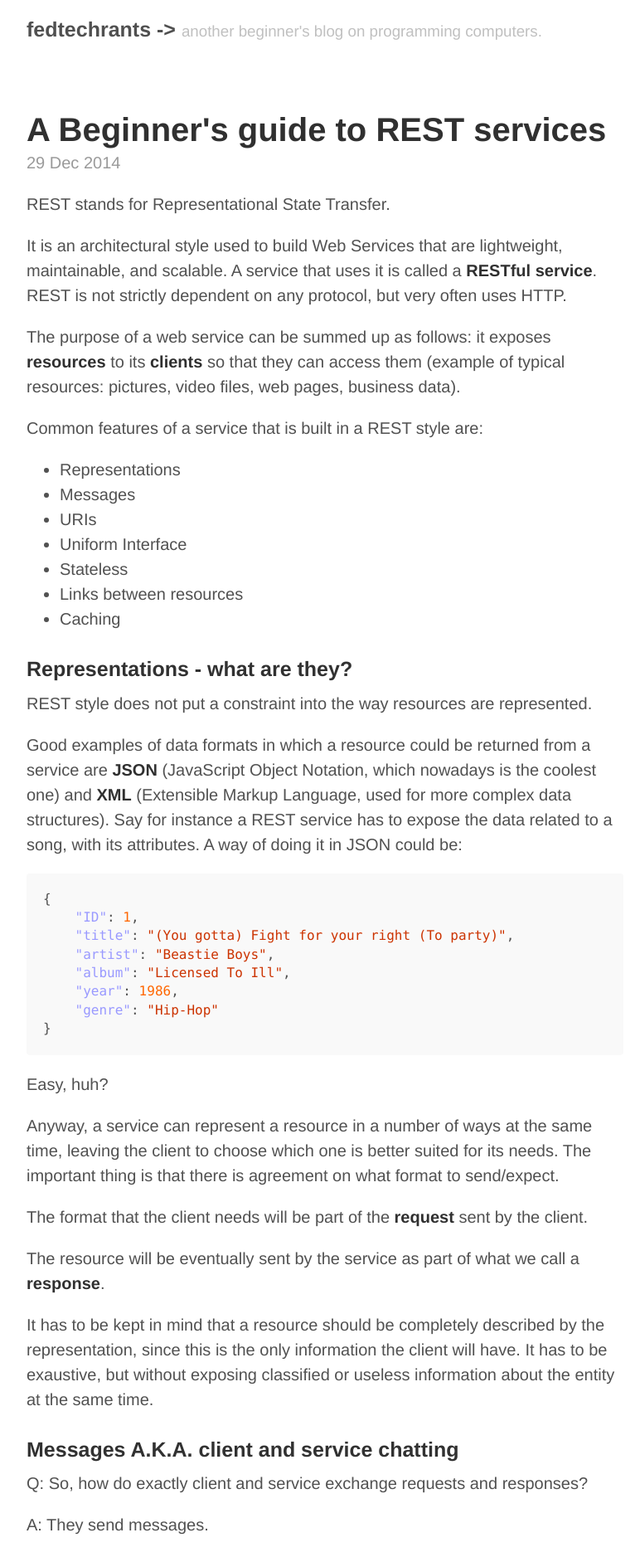
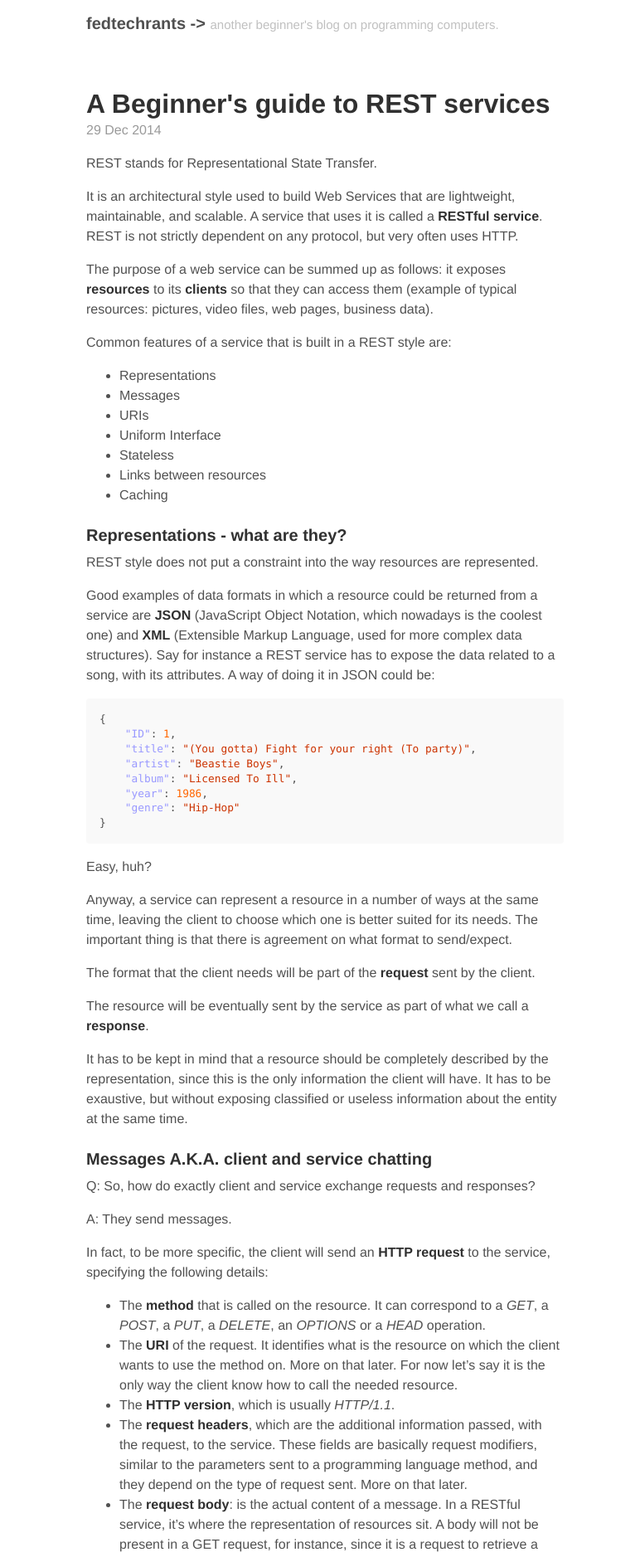
Before and after one commit to federicomaffei/federicomaffei.github.io, a Jekyll site: the page built from _posts/2014-12-29-REST-whatisit.md, in a window 1280 px wide. Shown: the top 1877 px of the page at 83% size, without its empty margins (248-1020 px from the left). Built offline with Jekyll 4.4.1, drawn with Linux system fonts in a browser that asks for light colours; Markdown is read by kramdown in place of the engine named in the settings; comment, search, counter and statistics services are not loaded.

Commit message:
changed blog text size

```diff
--- a/_config.yml
+++ b/_config.yml
@@ -2,7 +2,7 @@
 markdown:         redcarpet
 pygments:         true
 redcarpet:
-  extensions: ["no_intra_emphasis", "fenced_code_blocks", "autolink", "tables", "with_toc_data"]
+  extensions: ["no_intra_emphasis", "fenced_code_blocks", "tables", "with_toc_data"]
 
 # Permalinks
 permalink:        pretty
--- a/_posts/2014-12-29-REST-whatisit.md
+++ b/_posts/2014-12-29-REST-whatisit.md
@@ -88,12 +88,12 @@ HTTP provides a set of methods that allow the client to perform standard operati
 
 | Method  | Operation performed                              | Quality                |
 |---------|--------------------------------------------------|------------------------|
-| GET     | Read a resource                                  | Safe                   |
-| POST    | Insert a new resource, or update an existing one | N/A                    |
-| PUT     | Insert a new resource, or update an existing one | Idempotent (see below) |
-| DELETE  | Delete a resource                                | Idempotent             |
-| OPTIONS | List allowed operations on a resource            | Safe                   |
-| HEAD    | Return only the response header, no body         | Safe                   |
+| **GET**     | Read a resource                                  | Safe                   |
+| **POST**    | Insert a new resource, or update an existing one | N/A                    |
+| **PUT**     | Insert a new resource, or update an existing one | Idempotent (see below) |
+| **DELETE**  | Delete a resource                                | Idempotent             |
+| **OPTIONS** | List allowed operations on a resource            | Safe                   |
+| **HEAD**    | Return only the response header, no body         | Safe                   |
 
 The key difference between *POST* and *PUT* is that no matter how many times a *PUT* operation is performed, the result will be the same, whereas with a *POST* operation a resource will be added or updated multiple times.
 
--- a/public/css/poole.css
+++ b/public/css/poole.css
@@ -54,7 +54,7 @@ html {
 }
 @media (min-width: 38em) {
   html {
-    font-size: 20px;
+    font-size: 16px;
   }
 }
 
```
